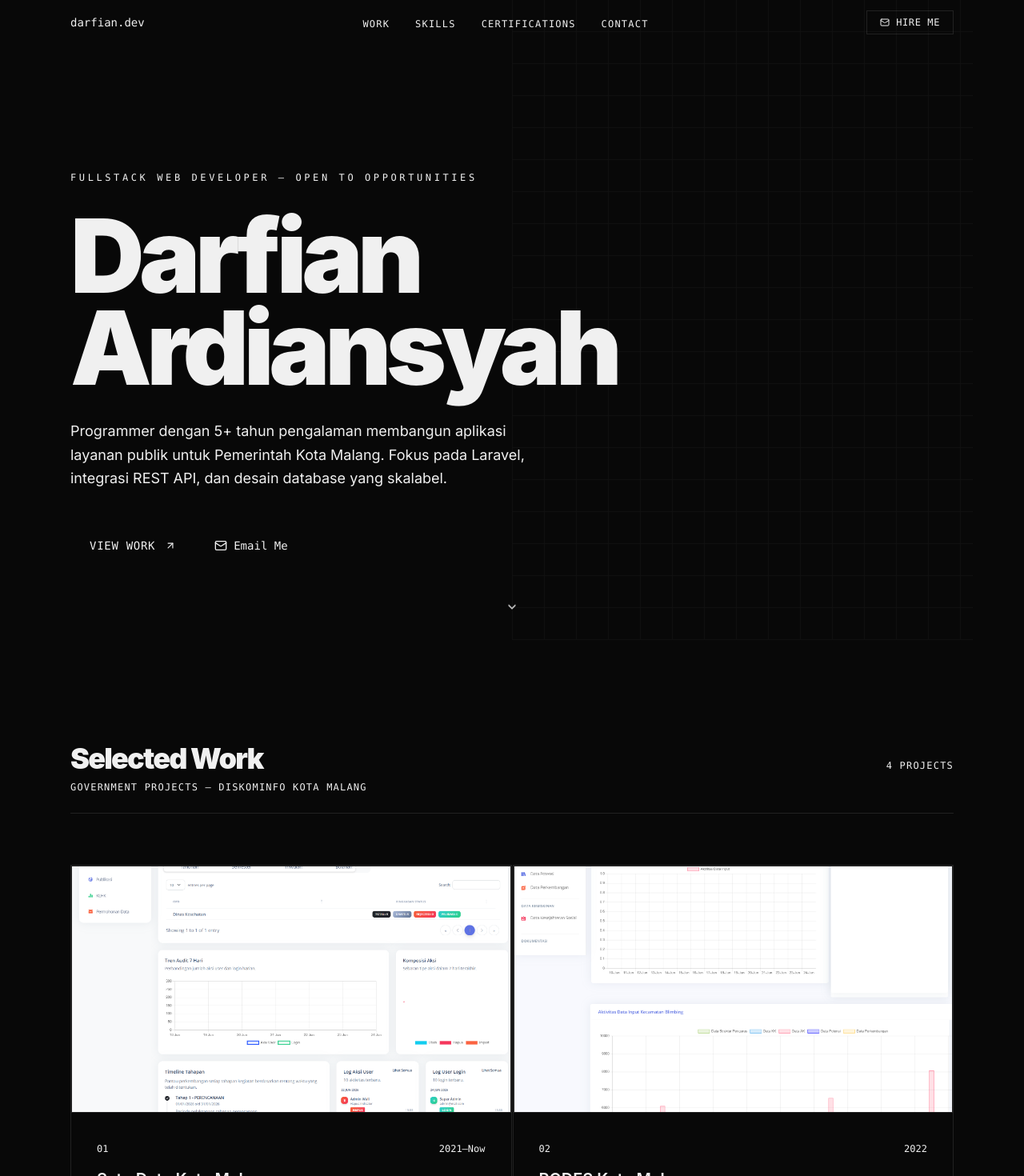
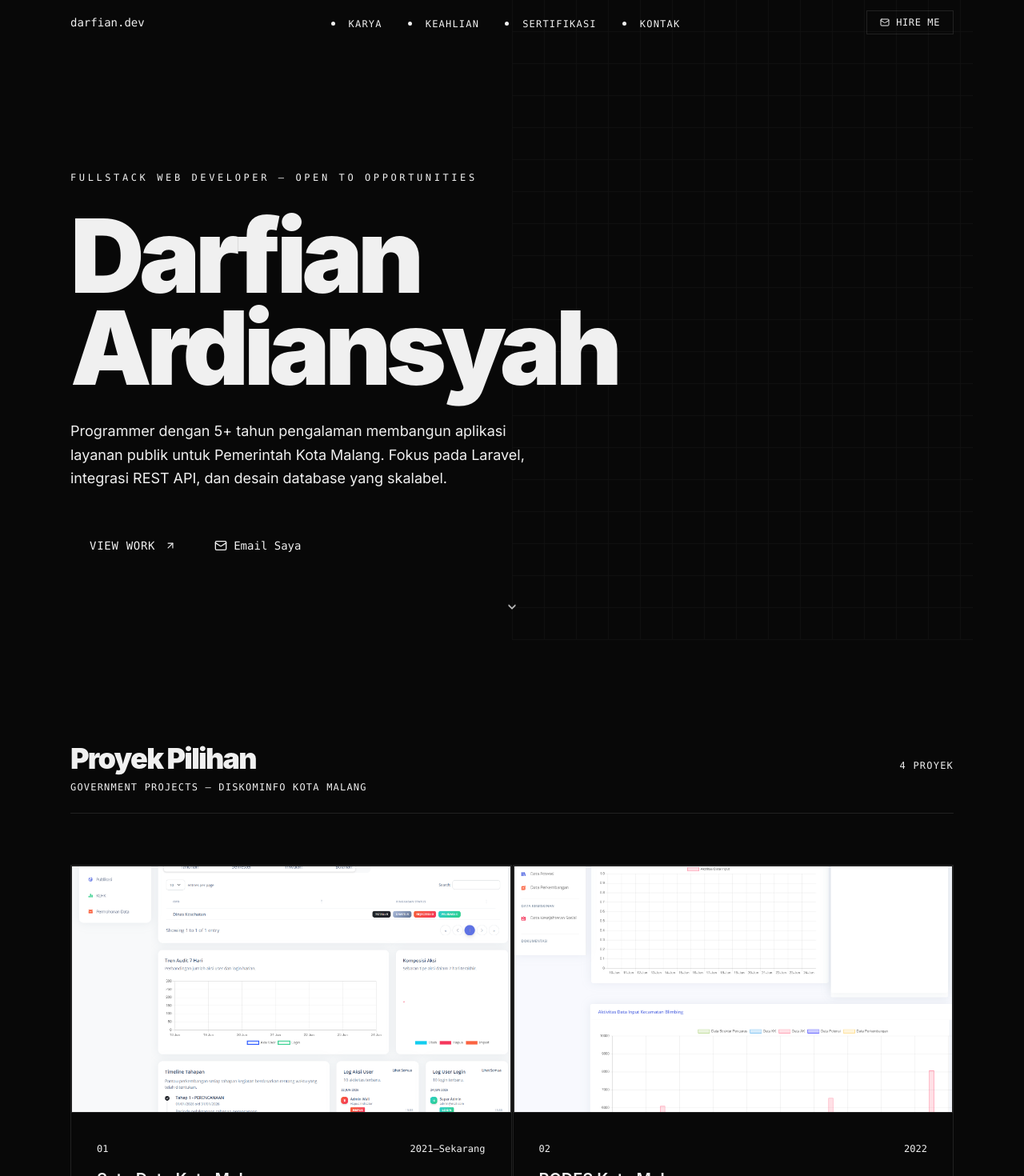
Before and after one commit to darfianardiansyah/portofolio, a React (Vite) app: page / in a window 1280 px wide. Shown: the top 1470 px of the page at 80% size. Built offline with nearby package versions, Linux system fonts and the light colour scheme.

Commit message:
update content

```diff
--- a/src/app/App.tsx
+++ b/src/app/App.tsx
@@ -1,7 +1,7 @@
 import { useState, useEffect } from "react";
 import { Github, Mail, Terminal, ChevronDown, ArrowUpRight, Award, ImagePlus, X } from "lucide-react";
 
-const NAV_LINKS = ["Work", "Skills", "Certifications", "Contact"];
+const NAV_LINKS = ["Karya", "Keahlian", "Sertifikasi", "Kontak"];
 
 const MAIN_PROJECTS = [
   {
@@ -15,7 +15,7 @@ const MAIN_PROJECTS = [
       "Sinkronisasi data sektoral real-time",
     ],
     tags: ["Laravel", "MySQL", "Bootstrap", "REST API", "jQuery", "DataTables"],
-    year: "2021–Now",
+    year: "2021–Sekarang",
     screenshot: "/screenshots/satu-data-kota-malang.png",
   },
   {
@@ -86,7 +86,7 @@ const MINI_PROJECTS = [
     title: "Health Buddy — AI Health Assistant",
     description:
       "Chatbot kesehatan berbasis Google Gemini API untuk konsultasi kesehatan dasar, nutrisi, olahraga, dan informasi kesehatan umum.",
-    tags: ["Laravel", "Gemini API", "AI", "Chatbot"],
+    tags: ["Node.js", "Gemini API", "AI", "Chatbot"],
     github: "https://github.com/darfianardiansyah/gemini-ai-api-trial",
     screenshot: null,
   },
@@ -111,7 +111,7 @@ const SKILLS = [
 const CERTIFICATIONS = [
   { name: "HackerRank — SQL (Advanced)", year: "2025" },
   { name: "Dicoding — Dasar Manajemen Proyek", year: "2024" },
-  { name: "ISO/IEC 27001:2022 — Info Security Awareness", year: "2023" },
+  { name: "Training Awareness ISO/IEC 27001:2022 Information Security Management System", year: "2023" },
   { name: "Dicoding — Dasar Pemrograman Web", year: "2020" },
   { name: "Cisco — Introduction to Networks", year: "2020" },
   { name: "Digital Talent Scholarship — Big Data Analytics", year: "2019" },
@@ -147,7 +147,7 @@ function NavBar() {
           <span className="text-foreground font-medium">darfian</span>
           <span className="text-muted-foreground">.dev</span>
         </button>
-        <ul className="hidden md:flex items-center gap-8">
+        <span className="hidden md:flex items-center gap-8">
           {NAV_LINKS.map((link) => (
             <li key={link}>
               <button
@@ -158,7 +158,7 @@ function NavBar() {
               </button>
             </li>
           ))}
-        </ul>
+        </span>
         <a
           href="mailto:darfianardiansyah@gmail.com"
           className="hidden md:flex items-center gap-2 border border-border px-4 py-1.5 font-mono text-xs tracking-wider uppercase hover:bg-foreground hover:text-background transition-all duration-200"
@@ -209,7 +209,7 @@ function Hero() {
               className="flex items-center gap-2 font-mono text-sm text-muted-foreground hover:text-foreground transition-colors"
             >
               <Mail size={16} />
-              Email Me
+              Email Saya
             </a>
           </div>
         </div>
@@ -264,7 +264,7 @@ function ScreenshotFrame({
     <div className="w-full aspect-video bg-secondary border border-dashed border-border flex flex-col items-center justify-center gap-3 group-hover:border-muted-foreground/30 transition-colors duration-200">
       <ImagePlus size={20} className="text-muted-foreground/20" />
       <span className="font-mono text-[10px] tracking-widest uppercase text-muted-foreground/20">
-        Add Screenshot
+        Tambah Screenshot
       </span>
     </div>
   );
@@ -421,13 +421,13 @@ function Work() {
       {/* Main Projects */}
       <div className="flex items-baseline justify-between mb-16 border-b border-border pb-6">
         <div>
-          <h2 className="font-sans text-4xl font-black tracking-tighter">Selected Work</h2>
+          <h2 className="font-sans text-4xl font-black tracking-tighter">Proyek Pilihan</h2>
           <p className="font-mono text-xs text-muted-foreground mt-2 tracking-widest uppercase">
             Government Projects — Diskominfo Kota Malang
           </p>
         </div>
         <span className="font-mono text-xs text-muted-foreground tracking-widest uppercase">
-          {MAIN_PROJECTS.length} Projects
+          {MAIN_PROJECTS.length} Proyek
         </span>
       </div>
 
@@ -442,13 +442,13 @@ function Work() {
       {/* Mini Projects */}
       <div className="flex items-baseline justify-between mb-16 border-b border-border pb-6">
         <div>
-          <h2 className="font-sans text-4xl font-black tracking-tighter">Mini Projects</h2>
+          <h2 className="font-sans text-4xl font-black tracking-tighter">Mini Proyek</h2>
           <p className="font-mono text-xs text-muted-foreground mt-2 tracking-widest uppercase">
-            Personal
+            Pribadi
           </p>
         </div>
         <span className="font-mono text-xs text-muted-foreground tracking-widest uppercase">
-          {MINI_PROJECTS.length} Projects
+          {MINI_PROJECTS.length} Proyek
         </span>
       </div>
 
@@ -469,7 +469,7 @@ function Skills() {
   return (
     <section id="skills" className="py-32 px-6 max-w-6xl mx-auto">
       <div className="flex items-baseline justify-between mb-16 border-b border-border pb-6">
-        <h2 className="font-sans text-4xl font-black tracking-tighter">Skills</h2>
+        <h2 className="font-sans text-4xl font-black tracking-tighter">Keahlian</h2>
         <Terminal size={16} className="text-muted-foreground" />
       </div>
       <div className="grid sm:grid-cols-2 lg:grid-cols-4 gap-px bg-border">
@@ -497,7 +497,7 @@ function Certifications() {
   return (
     <section id="certifications" className="py-32 px-6 max-w-6xl mx-auto">
       <div className="flex items-baseline justify-between mb-16 border-b border-border pb-6">
-        <h2 className="font-sans text-4xl font-black tracking-tighter">Certifications</h2>
+        <h2 className="font-sans text-4xl font-black tracking-tighter">Sertifikasi</h2>
         <Award size={16} className="text-muted-foreground" />
       </div>
       <div className="grid gap-px bg-border">
@@ -525,7 +525,7 @@ function Contact() {
     <section id="contact" className="py-32 px-6 max-w-6xl mx-auto border-t border-border">
       <div className="text-center max-w-2xl mx-auto">
         <p className="font-mono text-[10px] tracking-[0.3em] uppercase text-muted-foreground mb-6">
-          Contact
+          Kontak
         </p>
         <h2 className="font-sans text-5xl font-black tracking-tighter mb-6">
           {"Let's work"}
@@ -563,7 +563,7 @@ function Footer() {
   return (
     <footer className="border-t border-border px-6 py-8 max-w-6xl mx-auto flex flex-col md:flex-row items-center justify-between gap-4">
       <span className="font-mono text-xs text-muted-foreground">
-        © 2025 Darfian Ardiansyah. All rights reserved.
+        © 2026 Darfian Ardiansyah. All rights reserved.
       </span>
       <span className="font-mono text-xs text-muted-foreground/40">Fullstack Web Developer</span>
     </footer>
```
